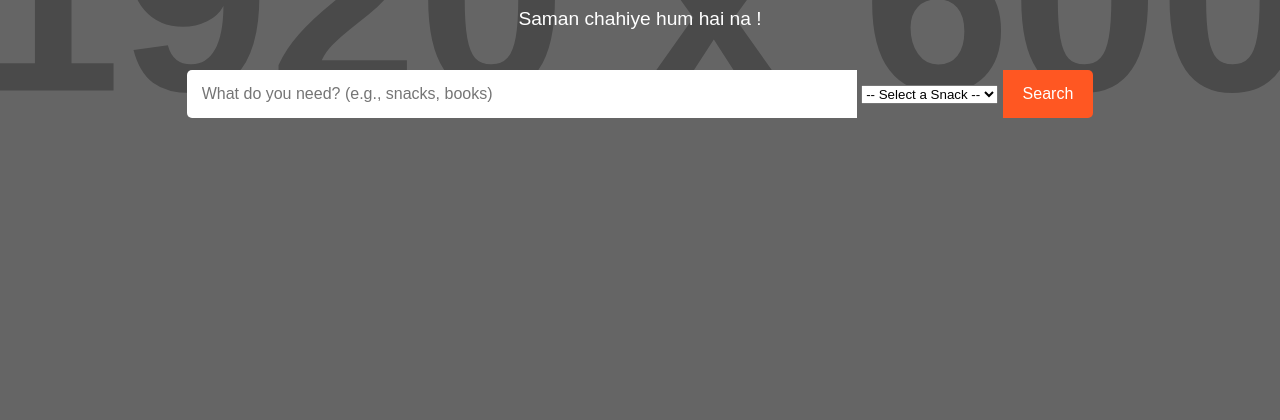
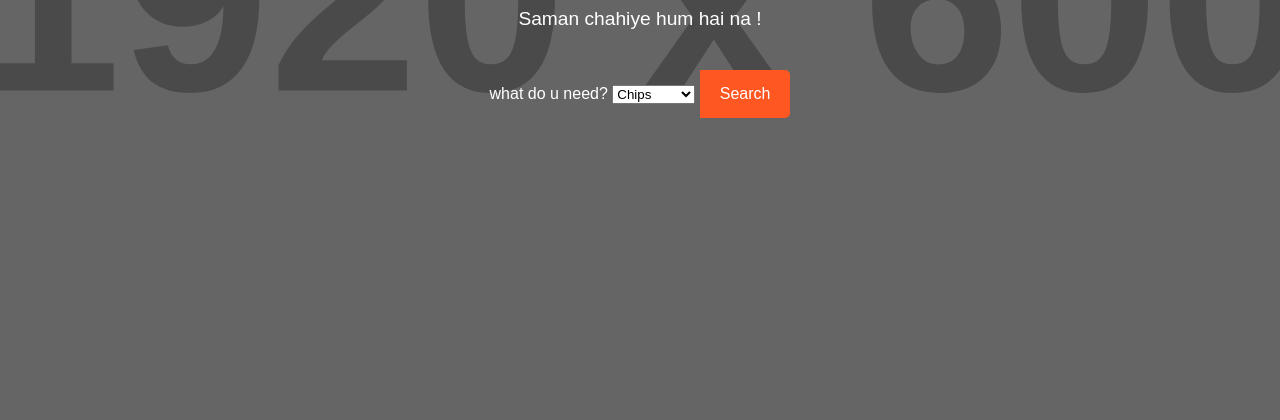
Before and after one commit to He-ro616/ORDERKARO-, a plain HTML site: page index.html in a window 1280 px wide. Shown: the part 380-800 px from the top of the page. Drawn offline with Linux system fonts and the light colour scheme; placeholder pictures from the web are drawn by us.

Commit message:
Update index.html

```diff
--- a/index.html
+++ b/index.html
@@ -184,9 +184,8 @@
         <h1>ORDER <i>karo!</i></h1>
         <p> Saman chahiye hum hai na !</p>
   <div class="search-bar">
-        <input type="text" id="searchInput" placeholder="What do you need? (e.g., snacks, books)">
+           <label for="snacklist">what do u need?</label>
         <select id="snackList">
-            <option value="">-- Select a Snack --</option>
             <option value="chips">Chips</option>
             <option value="chocolate">Chocolate</option>
             <option value="cookies">Cookies</option>
@@ -195,7 +194,7 @@
             <option value="soda">Soda</option>
             <option value="juice">Juice</option>
         </select>
-        <button onclick="searchItem()">Search</button>
+        <button>Search</button>
     </div>
     </header>
 
```
